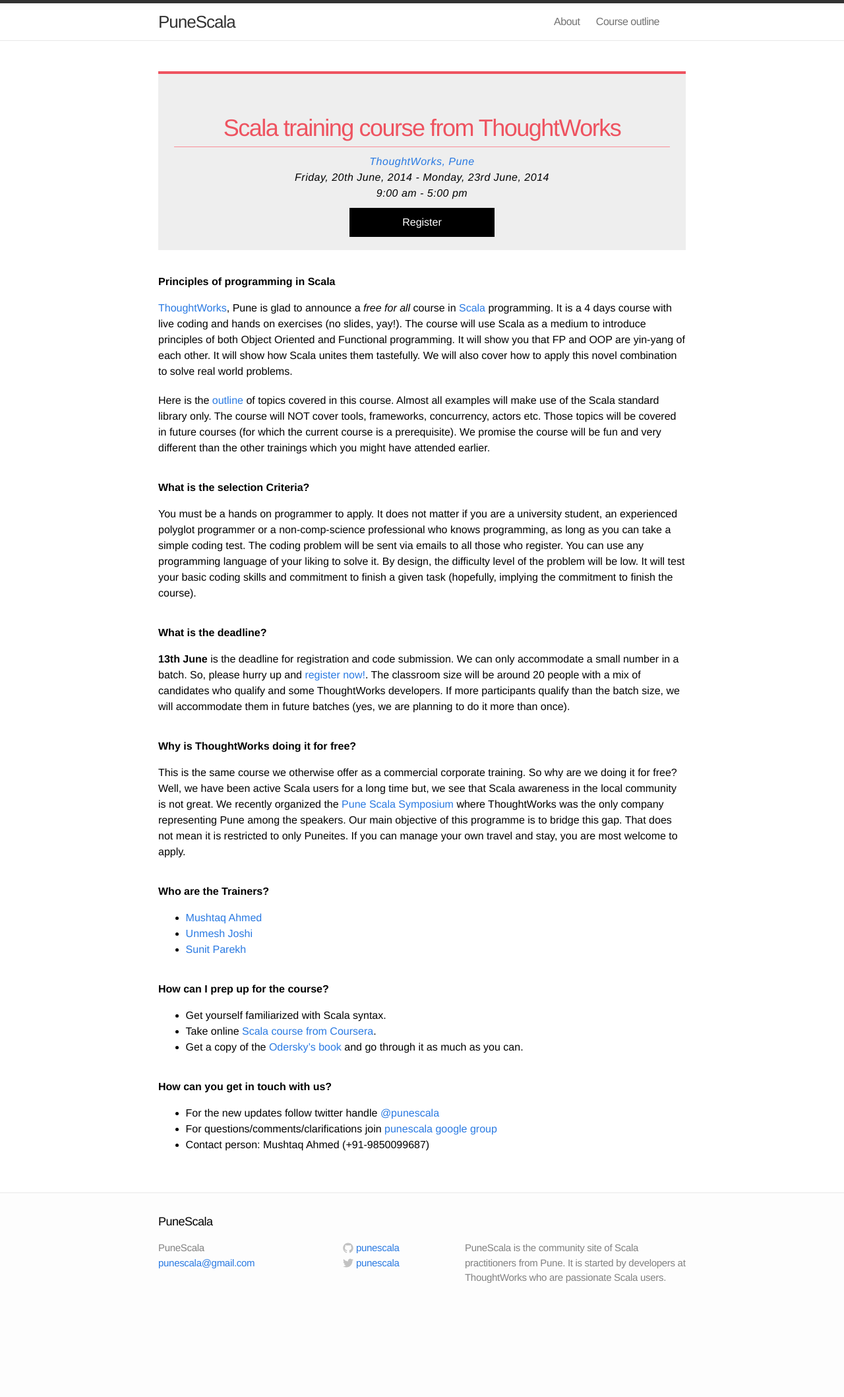
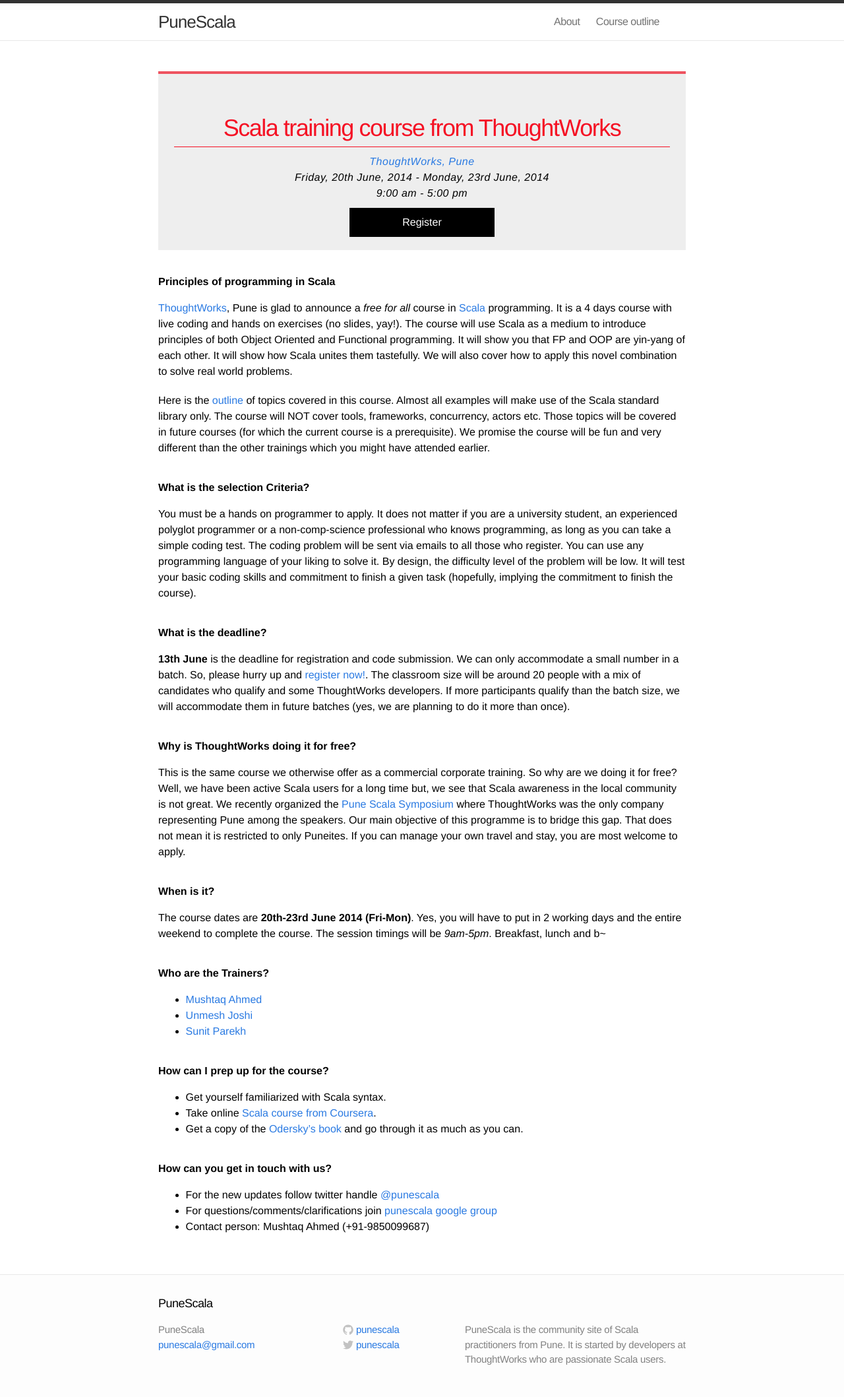
Before and after one commit to punescala/punescala.github.io, a Jekyll site: the page built from _posts/2014-05-15-principles-of-programming-in-scala.markdown, in a window 1280 px wide. Shown: the whole page at 66% size. Built offline with Jekyll 4.4.1, drawn with Linux system fonts in a browser that asks for light colours; before the commit the page ends 1993 px from its top, so only the background shows below that.

Commit message:
Added date in post, changed title color

```diff
--- a/_posts/2014-05-15-principles-of-programming-in-scala.markdown
+++ b/_posts/2014-05-15-principles-of-programming-in-scala.markdown
@@ -37,6 +37,9 @@ You must be a hands on programmer to apply. It does not matter if you are a univ
 ##### **Why is ThoughtWorks doing it for free?**
 This is the same course we otherwise offer as a commercial corporate training. So why are we doing it for free? Well, we have been active Scala users for a long time but, we see that Scala awareness in the local community is not great. We recently organized the [Pune Scala Symposium](http://goo.gl/fYsyul) where ThoughtWorks was the only company representing Pune among the speakers. Our main objective of this programme is to bridge this gap. That does not mean it is restricted to only Puneites. If you can manage your own travel and stay, you are most welcome to apply.
 
+##### **When is it?**
+The course dates are **20th-23rd June 2014 (Fri-Mon)**. Yes, you will have to put in 2 working days and the entire weekend to complete the course. The session timings will be *9am-5pm*. Breakfast, lunch and b~
+
 ##### **Who are the Trainers?**
 * [Mushtaq Ahmed](http://www.linkedin.com/profile/view?id=1886699)
 * [Unmesh Joshi](http://www.linkedin.com/profile/view?id=16802696)
--- a/css/training.css
+++ b/css/training.css
@@ -8,13 +8,13 @@
 }
 
 .venue h1 {
-  color: #ee5360;
+  color: #F51124;
   font-size: 36px;
   letter-spacing: -1.50px;
   text-align: center;
   padding-bottom: 10px;
   margin-bottom: 10px;
-  border-bottom: 1px solid #FA8E97;
+  border-bottom: 1px solid #F51124;
 }
 
 .venue .location, .venue .date {
```
